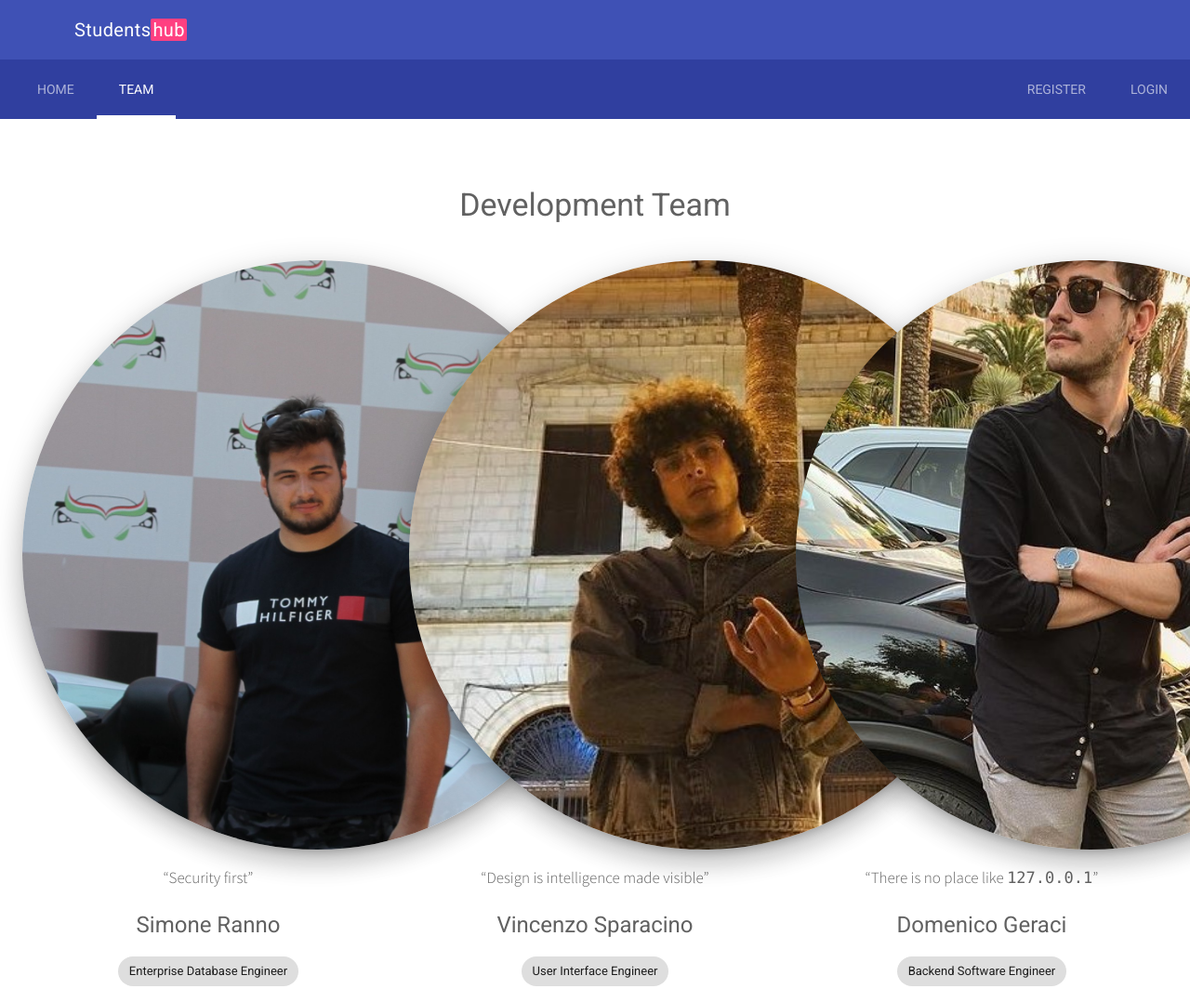
After one commit to DogeWeb/students-hub-flask, a Flask app: page /team in a window 1280 px wide. The commit adds this page. Shown: the top 1078 px of the page at 93% size. Run offline with Flask 2, Linux system fonts and the light colour scheme; parts of the project's set-up code (start-up, migrations or seed data) failed here and were passed over.

Commit message:
Added Team page

```diff
--- a/main/views.py
+++ b/main/views.py
@@ -2,7 +2,6 @@ from flask import render_template
 from flask import Blueprint
 from flask_login import current_user
 from flask_login import login_required
-
 
 main_blueprint = Blueprint('main', __name__, )
 
@@ -10,3 +9,8 @@ main_blueprint = Blueprint('main', __name__, )
 @main_blueprint.route('/')
 def home():
     return render_template('main/index.html', current_user=current_user)
+
+
+@main_blueprint.route('/team')
+def team():
+    return render_template('main/team.html', current_user=current_user)
--- /dev/null
+++ b/templates/main/team.html
@@ -0,0 +1,128 @@
+{% extends "_base.html" %}
+{% block content %}
+
+    <style>
+        @import url(https://fonts.googleapis.com/css?family=Source+Sans+Pro:300,400italic);
+
+        .circular--portrait {
+            position: relative;
+            width: 30vh;
+            height: 30vh;
+            overflow: hidden;
+            border-radius: 50%;
+            display: block;
+            margin-left: auto;
+            margin-right: auto;
+        }
+
+        .circular--portrait img {
+            width: 100%;
+            height: 100%;
+            object-fit: cover;
+        }
+
+        .demo-card-square > .mdl-card__title {
+            color: #fff;
+            border-radius: 50%;
+            background: url('https://upload.wikimedia.org/wikipedia/commons/thumb/c/ca/Chapultepec_Zoo_-_Jaguar_%2802%29.jpg/2560px-Chapultepec_Zoo_-_Jaguar_%2802%29.jpg') bottom right 50% no-repeat #46B6AC;
+        }
+
+        .my-quote {
+            font-size: 17px;
+            font-family: 'Source Sans Pro', sans-serif;
+            font-weight: 500;
+        }
+
+        .consolas {
+            font-family: Consolas, sans-serif
+        }
+
+        .role {
+            text-align: center;
+            font-weight: 500;
+            font-size: 10px;
+            text-transform: uppercase;
+        }
+
+
+
+    </style>
+    <div style="text-align: center;"><h3>Development Team</h3></div>
+    <div class="mdl-grid">
+        <div class="mdl-cell mdl-cell--4-col">
+            <div class="circular--portrait mdl-shadow--16dp" style="align-content: center">
+{#                <img src="https://scontent-ort2-2.cdninstagram.com/v/t51.2885-19/116015586_2378848009089233_4784455526334482046_n.jpg?_nc_ht=scontent-ort2-2.cdninstagram.com&_nc_ohc=I2PxBkcYkTYAX_moglE&oh=f982c7aabe15521e60e78b473122f45e&oe=5FFB2A55"/>#}
+            <img src="{{ url_for('static', filename='images/master.jpg') }}"/>
+            </div>
+            <div style="text-align: center;">
+                <br/>
+                <q class="my-quote">Security first</q>
+                <h4>Simone Ranno</h4>
+                <span class="mdl-chip"><span class="mdl-chip__text">Enterprise Database Engineer</span></span>
+            </div>
+        </div>
+        <div class="mdl-cell mdl-cell--4-col">
+            <div class="circular--portrait mdl-shadow--16dp" style="align-content: center">
+                {#                <img src="https://scontent-ort2-2.cdninstagram.com/v/t51.2885-19/79827677_756833511468903_8074800612564271104_n.jpg?_nc_ht=scontent-ort2-2.cdninstagram.com&_nc_ohc=KWsF0OH-434AX8lc1ao&oh=c7e1cc65803803521ae3141b8b257c25&oe=5FFB10A5"/>#}
+                <img src="{{ url_for('static', filename='images/vins.jpg') }}"/>
+            </div>
+            <div style="text-align: center;">
+                <br/>
+                <q class="my-quote">Design is intelligence made visible</q>
+                <h4>Vincenzo Sparacino</h4>
+                <span class="mdl-chip"><span class="mdl-chip__text">User Interface Engineer</span></span>
+            </div>
+        </div>
+        <div class="mdl-cell mdl-cell--4-col">
+            <div class="circular--portrait mdl-shadow--16dp" style="align-content: center">
+                {#                <img src="https://scontent-dfw5-2.cdninstagram.com/v/t51.2885-19/118240068_181614723366701_4434931087569748531_n.jpg?_nc_ht=scontent-dfw5-2.cdninstagram.com&_nc_ohc=EgtFk6Lu1LgAX9jeIH4&oh=d96505e74001e42024085cc3f8a806ad&oe=5FFBD8BB"/>#}
+                <img src="{{ url_for('static', filename='images/mimmo.jpg') }}"/>
+            </div>
+            <div style="text-align: center;">
+                <br/>
+                <q class="my-quote">There is no place like <span class="consolas">127.0.0.1</span></q>
+                <h4>Domenico Geraci</h4>
+                <span class="mdl-chip"><span class="mdl-chip__text">Backend Software Engineer</span></span>
+            </div>
+        </div>
+    </div>
+    <div style="text-align: center;"><h3>Management Department</h3></div>
+    <div class="mdl-grid">
+        <div class="mdl-cell mdl-cell--4-col">
+            <div class="circular--portrait mdl-shadow--16dp" style="align-content: center">
+                <img src="https://scontent-ort2-1.cdninstagram.com/v/t51.2885-19/38080987_515482152242315_3657576166245531648_n.jpg?_nc_ht=scontent-ort2-1.cdninstagram.com&_nc_ohc=5htw1CFAFdAAX-aXIHY&oh=c50430e0a794cb9165f20d90604f893d&oe=5FFC85CC"/>
+            </div>
+            <div style="text-align: center;">
+                <br/>
+                <q class="my-quote">Master the <b>topic</b>, the <b>message</b><br/>and the <b>delivery</b></q>
+                <h4>Giuseppe Barbiero</h4>
+                <span class="mdl-chip"><span class="mdl-chip__text">Lead Technical Program Manager</span></span>
+            </div>
+        </div>
+        <div class="mdl-cell mdl-cell--4-col">
+            <div class="circular--portrait mdl-shadow--16dp" style="align-content: center">
+{#                <img src="https://scontent-mxp1-1.cdninstagram.com/v/t51.2885-15/sh0.08/e35/s640x640/84671055_861622034279828_8152862636941414745_n.jpg?_nc_ht=scontent-mxp1-1.cdninstagram.com&_nc_cat=108&_nc_ohc=1f49UFrBJNcAX9mxu8i&tp=1&oh=9995a7b00106d984e0e27c24b339bb64&oe=5FFD3F28"/>#}
+                <img src="{{ url_for('static', filename='images/bottermann.jpg') }}"/>
+            </div>
+            <div style="text-align: center;">
+                <br/>
+                <q class="my-quote"><b>Efficiency</b> is doing things <i>right</i><br/><b>Effectiveness</b> is doing the <i>right things</i></q>
+                <h4>Andrea Bottaro</h4>
+                <span class="mdl-chip"><span class="mdl-chip__text">Strategic Partner Manager</span></span>
+            </div>
+
+        </div>
+        <div class="mdl-cell mdl-cell--4-col">
+            <div class="circular--portrait mdl-shadow--16dp" style="align-content: center">
+                <img src="https://scontent-ort2-1.cdninstagram.com/v/t51.2885-19/42547849_1872555306191661_6830306140304179200_n.jpg?_nc_ht=scontent-ort2-1.cdninstagram.com&_nc_ohc=sf5cIYRI7VQAX_VEyDJ&oh=7302bf2fd2bff389549c90c8c2e29a09&oe=5FFCE5D8"/>
+            </div>
+            <div style="text-align: center;">
+                <br/>
+                <q class="my-quote">It always seems <b>impossible</b><br/><i>until it's done</i></q>
+                <h4>Francesco Ferrazzo</h4>
+                <span class="mdl-chip"><span class="mdl-chip__text">Responsible Innovation Manager</span></span>
+            </div>
+        </div>
+    </div>
+
+{% endblock %}
--- a/templates/navigation.html
+++ b/templates/navigation.html
@@ -67,12 +67,18 @@
     display: inline-block;
 }
 
+@media (max-width: 479px) {
+    . mdl-layout__tab-bar-container {
+        display: none !important;
+    }
+}
+
 </style>
 
 
 
 
-<header class="mdl-layout__header mdl-layout__header--scroll mdl-color--primary">
+<header class="mdl-layout__header mdl-layout__header--scroll mdl-layout__header--waterfall mdl-color--primary">
 {#<header class="mdl-layout__header mdl-layout__header--transparent mdl-layout__header--scroll">#}
     <div class="mdl-layout__header-row">
       <!-- Title -->
@@ -80,7 +86,7 @@
             <span>Students</span><span class="hub mdl-color--accent">hub</span>
         </span>
     </div>
-    <div class="mdl-layout__tab-bar mdl-layout--large-screen-only mdl-js-ripple-effect mdl-color--primary-dark">
+    <div class="mdl-layout__tab-bar mdl-layout--large-screen-only mdl-cell--hide-phone mdl-js-ripple-effect mdl-color--primary-dark">
 {#    <div class="mdl-layout__tab-bar mdl-layout--large-screen-only mdl-js-ripple-effect">#}
         <a href="{{ url_for('main.home') }}"
            class="mdl-layout__tab {% if 'main.home' == request.endpoint %}is-active {% endif %}">Home</a>
@@ -101,7 +107,8 @@
             <a href="{{ url_for('user.unconfirmed') }}"
                class="mdl-layout__tab {% if 'user.unconfirmed' == request.endpoint %} is-active {% endif %}">Confirm</a>
         {% endif %}
-
+            <a href="{{ url_for('main.team') }}"
+               class="mdl-layout__tab {% if 'main.team' == request.endpoint %} is-active {% endif %}">Team</a>
         <div class="mdl-layout-spacer"></div>
         {% if current_user.is_authenticated %}
             <a href="{{ url_for('user.profile') }}"
@@ -145,7 +152,8 @@
         <a href="{{ url_for('user.unconfirmed') }}"
            class="mdl-navigation__link{% if 'user.unconfirmed' == request.endpoint %} mdl-navigation__link--current {% endif %}">Confirm</a>
     {% endif %}
-
+    <a href="{{ url_for('main.team') }}"
+               class="mdl-navigation__link {% if 'main.team' == request.endpoint %} mdl-navigation__link--current {% endif %}">Team</a>
     {% if current_user.is_authenticated %}
         <a href="{{ url_for('user.profile') }}"
            class="mdl-navigation__link{% if 'user.profile' == request.endpoint %} mdl-navigation__link--current {% endif %}">
```
Also changed, not shown: static/images/bottermann.jpg (added), static/images/master.jpg (added), static/images/mimmo.jpg (added), static/images/vins.jpg (added).
